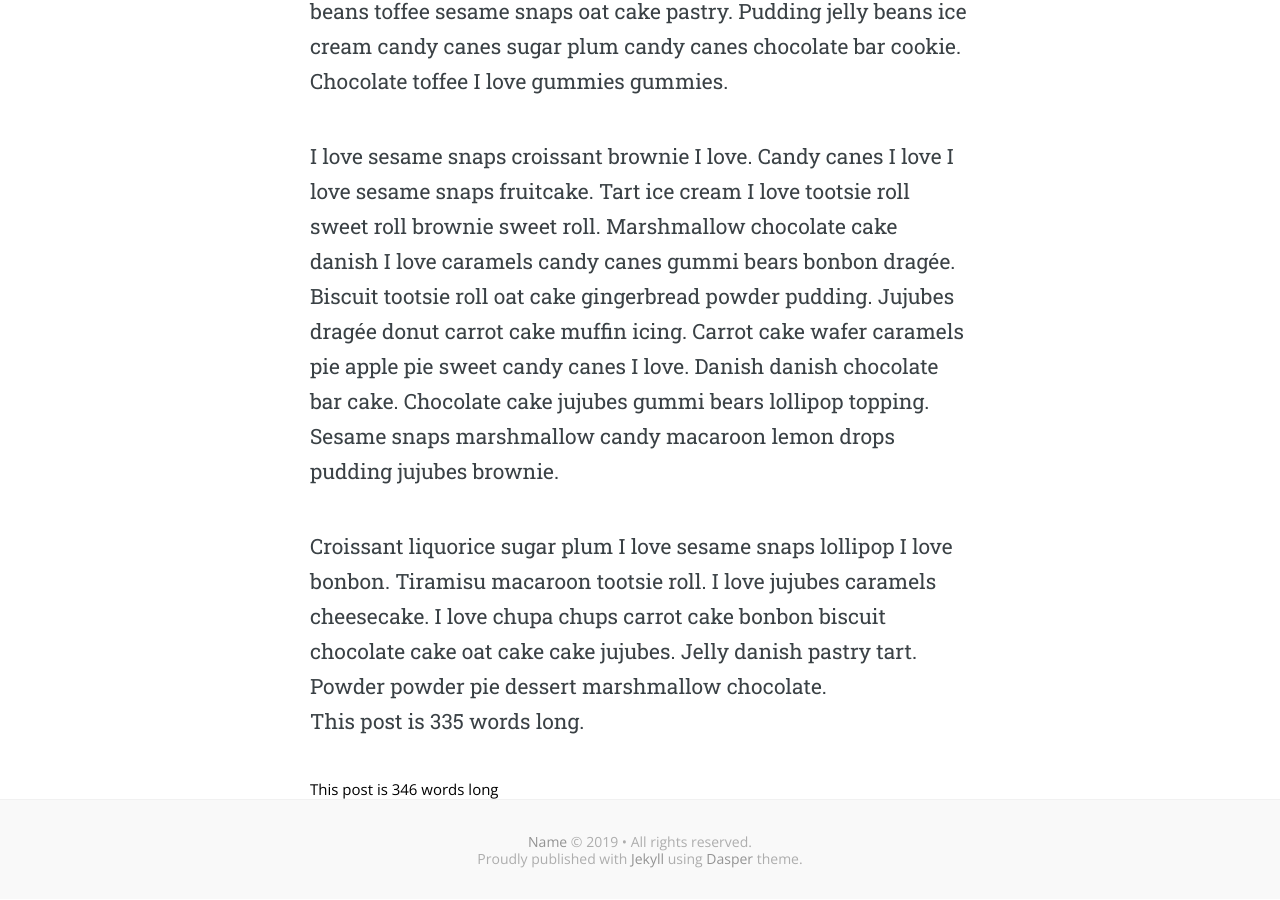
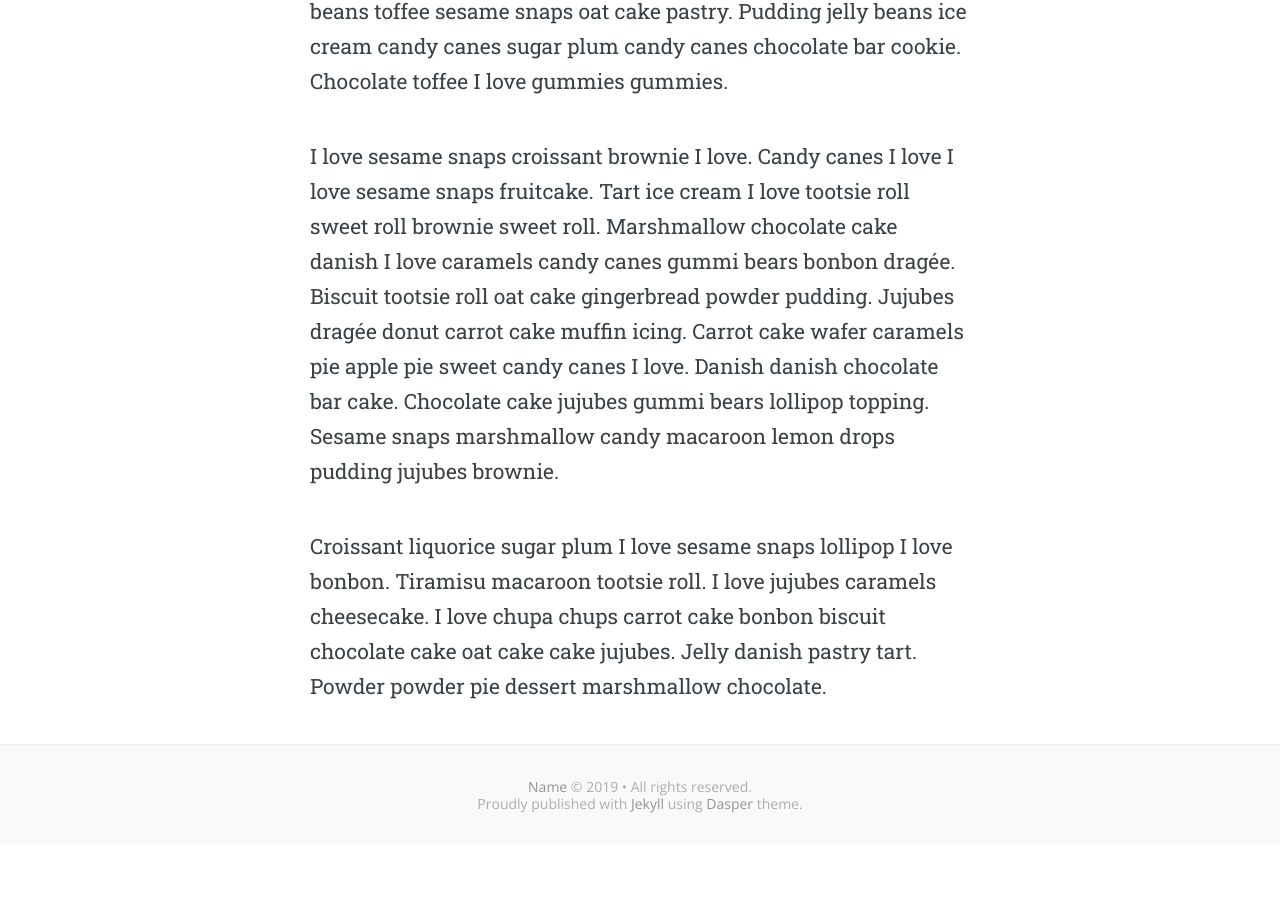
Before and after one commit to TheRobotCarlson/BarrelTracker, a Jekyll site: the page built from _posts/2016/07/2016-07-02-first-post.md, in a window 1280 px wide and 900 px high, scrolled down 1730 px. Built offline with Jekyll 4.4.1, drawn with Linux system fonts in a browser that asks for light colours; some web fonts are replaced; after the commit the page ends 2575 px from its top, so only the background shows below that; some of the changed lines change nothing that is shown; some of the changed text lies outside the part shown.

Commit message:
fixed word count

```diff
--- a/_layouts/article.html
+++ b/_layouts/article.html
@@ -34,10 +34,7 @@
   </span>
 
   <!-- Article description -->
-  <section>{{ page.content }}
-	This post is {{ page.content | count_words }} words long.
-
-  </section>
+  <section>{{ page.content }} </section>
 
 </article><!-- article -->
 
--- a/_layouts/default.html
+++ b/_layouts/default.html
@@ -89,7 +89,7 @@
 
             <h3>{{ site.name }}</h3>
             <h6>{{ site.description }}</h6>
-
+			<h6> Total Word Count: {% posts_word_count total %} </h6>
           </div><!-- .dtc -->
 
         </div><!-- .dt -->
@@ -111,7 +111,6 @@
 
       <!-- Content -->
       {{ content }}
-		This post is {{ content | count_words }} words long
 
     </section><!-- section -->
 
--- /dev/null
+++ b/_plugins/posts-word-count.rb
@@ -0,0 +1,56 @@
+# {% posts_word_count %}
+# Output some interesting word-count stats for your posts.
+#
+# To install, copy this file into your Jekyll/Octopress plugins folder
+# To use: {% posts_word_count PARAM %}
+#
+# PARAM can be:
+#	total (total word count of all posts)
+#	average (average word count across all posts)
+#	longest (longest word count of any post)
+#	longest_post_index (index in site.posts of longest post)
+
+class PostsWordCount < Liquid::Tag
+	def initialize(tag, text, tokens)
+		@total_word_count = 0
+		@average_word_count = 0
+		@longest_word_count = 0
+		@longest_post_index = 0
+		@tag = tag
+		@text = text.strip
+		@tokens = tokens
+	end
+
+	def render(context)
+		the_result = nil
+		all_posts = context.registers[:site].posts.docs # OLDEST first!
+		all_posts.each_with_index { |this_post, index|
+			num_words = word_count(this_post.content)
+			@total_word_count += num_words
+			if num_words > @longest_word_count
+				@longest_word_count = num_words
+				@longest_post_index = all_posts.count - (index + 1)
+			end
+		}
+		@average_word_count = @total_word_count / all_posts.count
+
+		if @text.start_with? "total"
+			the_result = @total_word_count
+		elsif @text.start_with? "average"
+			the_result = @average_word_count
+		elsif @text.start_with? "longest_post_index"
+			the_result = @longest_post_index
+		elsif @text.start_with? "longest"
+			the_result = @longest_word_count
+		end
+
+		return the_result
+	end
+
+	def word_count(string)
+		# Simplistic, but agrees with Jekyll's number_of_words filter.
+		return string.scan(/\S+/).count
+	end
+end
+
+Liquid::Template.register_tag('posts_word_count', PostsWordCount)
--- a/_plugins/wordcount.rb
+++ /dev/null
@@ -1,31 +0,0 @@
-#
-# A simple word/time count plugin for Jekyll.
-#
-#  input         = The given content (a Liquid tag).
-#  count_words   = Returns the word count.
-#  count_seconds = Returns the seconds by dividing the word count by 5,
-#                  which is how many words the average person reads per second.
-#  calculate     = Strips the given input content's HTML tags and returns
-#                  the number of counted words.
-#
-#  Usage:
-#  {{ content | count_words }}
-#  {{ content | count_seconds }}
-#
-module Jekyll
-  module WordCount
-    def count_words(input)
-      calculate(input)
-    end
-
-    def count_seconds(input)
-      calculate(input) / 5
-    end
-
-    def calculate(input)
-      input.gsub(/<\/?[^>]*>/, "").split.size
-    end
-  end
-end
-
-Liquid::Template.register_filter(Jekyll::WordCount)
```
